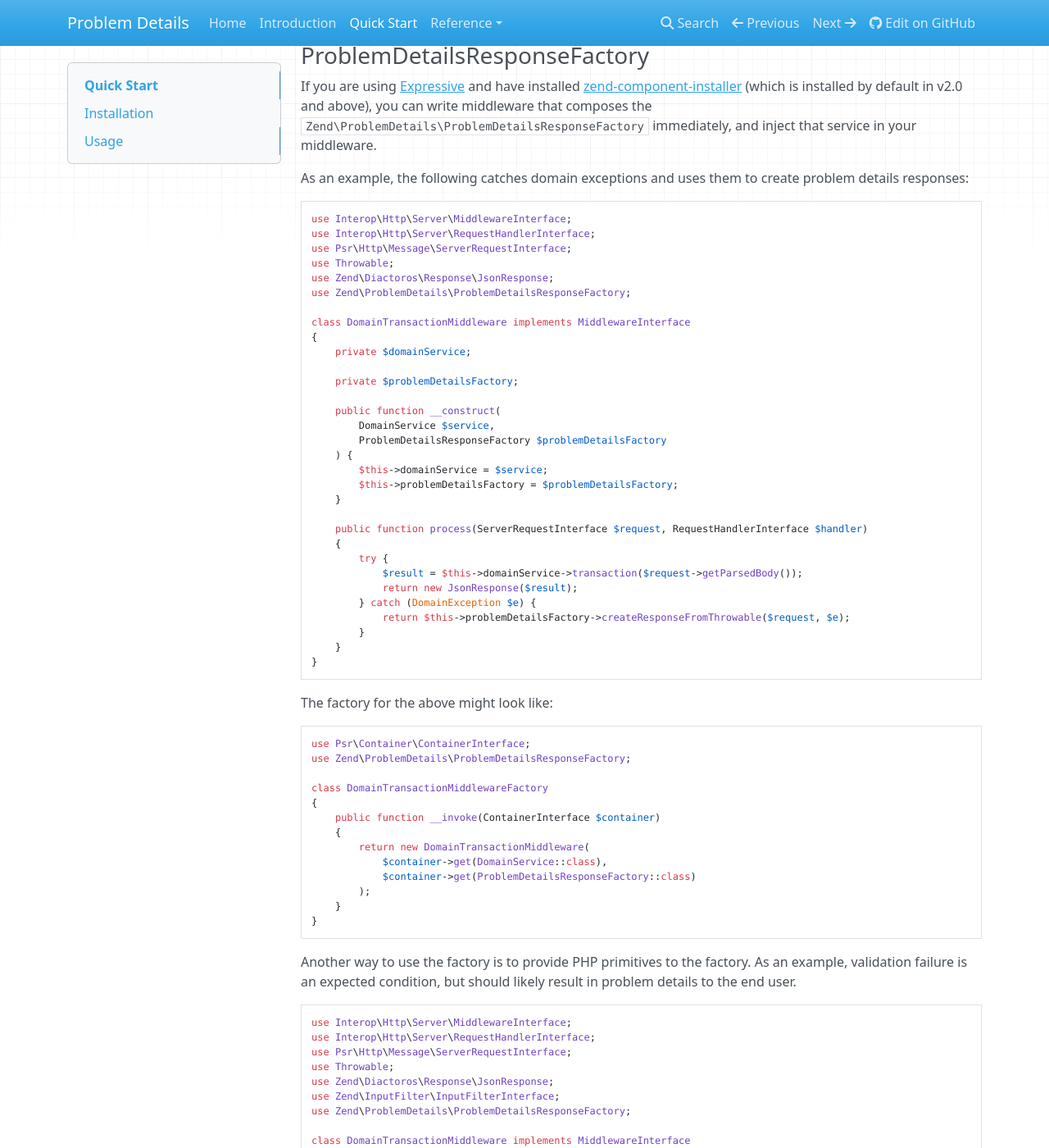
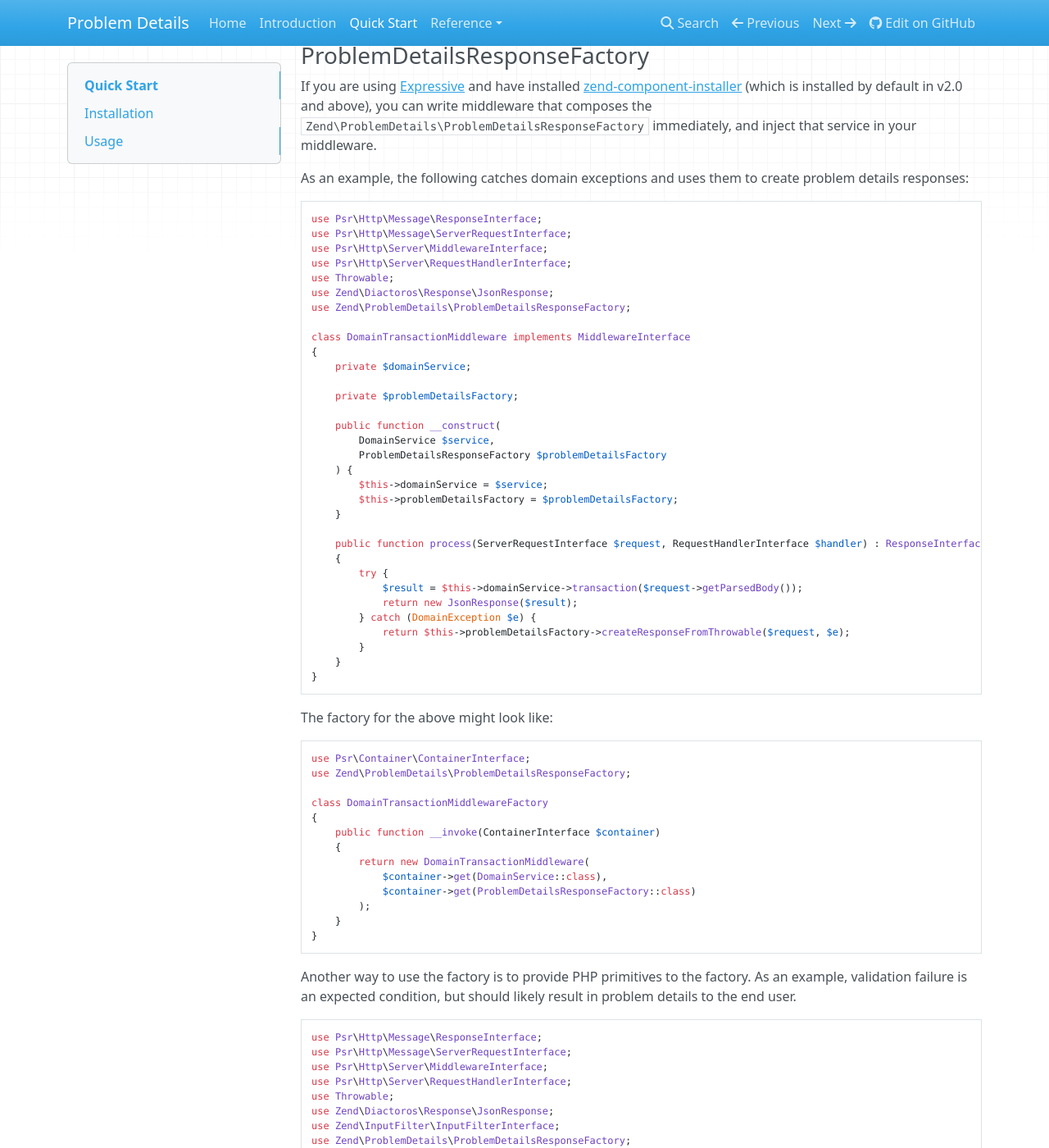
Before and after one commit to zendframework/zend-problem-details, an MkDocs documentation site: the page built from docs/book/quick-start.md, in a window 1280 px wide and 1400 px high, scrolled down 500 px. Shown: the whole window at 82% size. Built offline with MkDocs 1.6.1, drawn with Linux system fonts in a browser that asks for light colours; nearby versions of some CDN libraries; old or Windows-style settings are respelled for this version of MkDocs; some of the changed text lies outside the part shown.

Commit message:
Update docs to reference psr instead of interop

````diff
--- a/docs/book/quick-start.md
+++ b/docs/book/quick-start.md
@@ -35,9 +35,10 @@ As an example, the following catches domain exceptions and uses them to create
 problem details responses:
 
 ```php
-use Interop\Http\Server\MiddlewareInterface;
-use Interop\Http\Server\RequestHandlerInterface;
+use Psr\Http\Message\ResponseInterface;
 use Psr\Http\Message\ServerRequestInterface;
+use Psr\Http\Server\MiddlewareInterface;
+use Psr\Http\Server\RequestHandlerInterface;
 use Throwable;
 use Zend\Diactoros\Response\JsonResponse;
 use Zend\ProblemDetails\ProblemDetailsResponseFactory;
@@ -56,7 +57,7 @@ class DomainTransactionMiddleware implements MiddlewareInterface
         $this->problemDetailsFactory = $problemDetailsFactory;
     }
 
-    public function process(ServerRequestInterface $request, RequestHandlerInterface $handler)
+    public function process(ServerRequestInterface $request, RequestHandlerInterface $handler) : ResponseInterface
     {
         try {
             $result = $this->domainService->transaction($request->getParsedBody());
@@ -91,9 +92,10 @@ an example, validation failure is an expected condition, but should likely
 result in problem details to the end user.
 
 ```php
-use Interop\Http\Server\MiddlewareInterface;
-use Interop\Http\Server\RequestHandlerInterface;
+use Psr\Http\Message\ResponseInterface;
 use Psr\Http\Message\ServerRequestInterface;
+use Psr\Http\Server\MiddlewareInterface;
+use Psr\Http\Server\RequestHandlerInterface;
 use Throwable;
 use Zend\Diactoros\Response\JsonResponse;
 use Zend\InputFilter\InputFilterInterface;
@@ -117,7 +119,7 @@ class DomainTransactionMiddleware implements MiddlewareInterface
         $this->problemDetailsFactory = $problemDetailsFactory;
     }
 
-    public function process(ServerRequestInterface $request, RequestHandlerInterface $handler)
+    public function process(ServerRequestInterface $request, RequestHandlerInterface $handler) : ResponseInterface
     {
         $this->inputFilter->setData($request->getParsedBody());
         if (! $this->inputFilter->isValid()) {
````
Also changed, not shown: docs/book/intro.md (+3 -3 lines), docs/book/middleware.md (+2 -2 lines), docs/book/response.md (+6 -6 lines).
